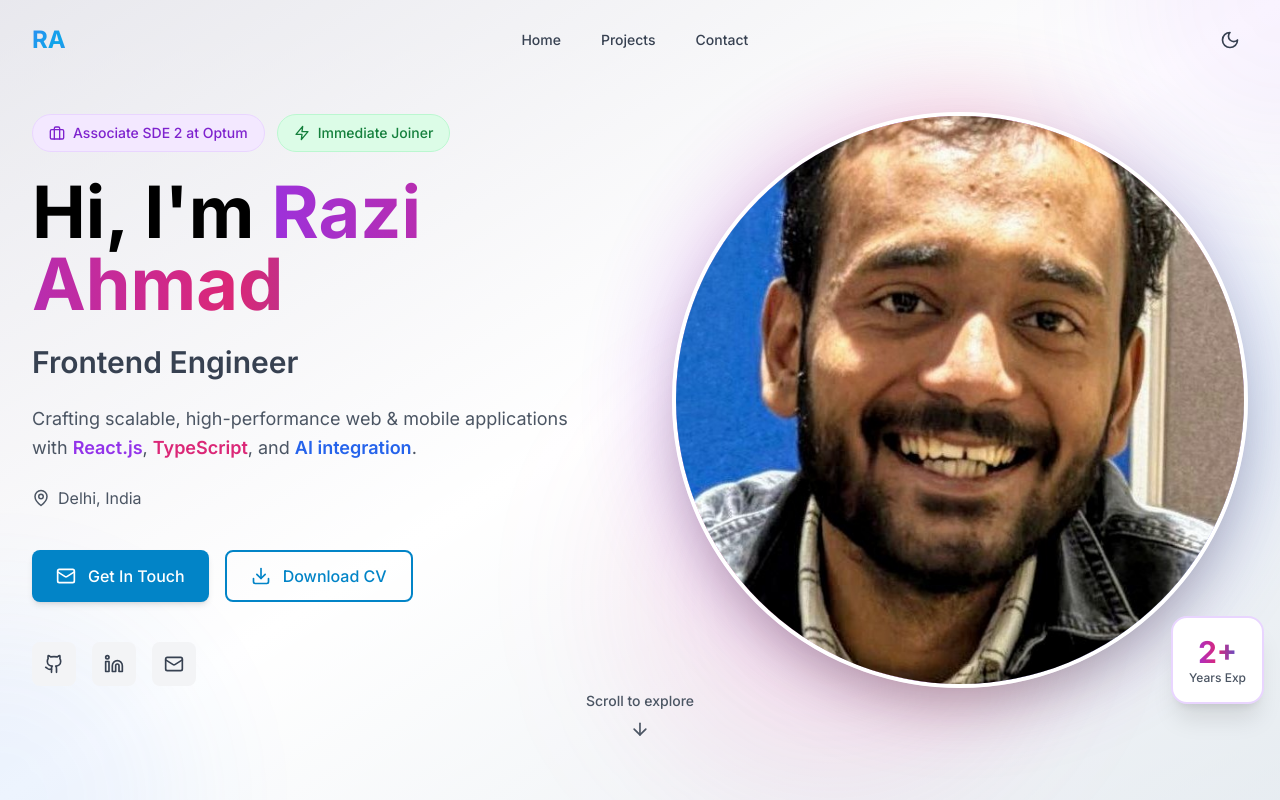
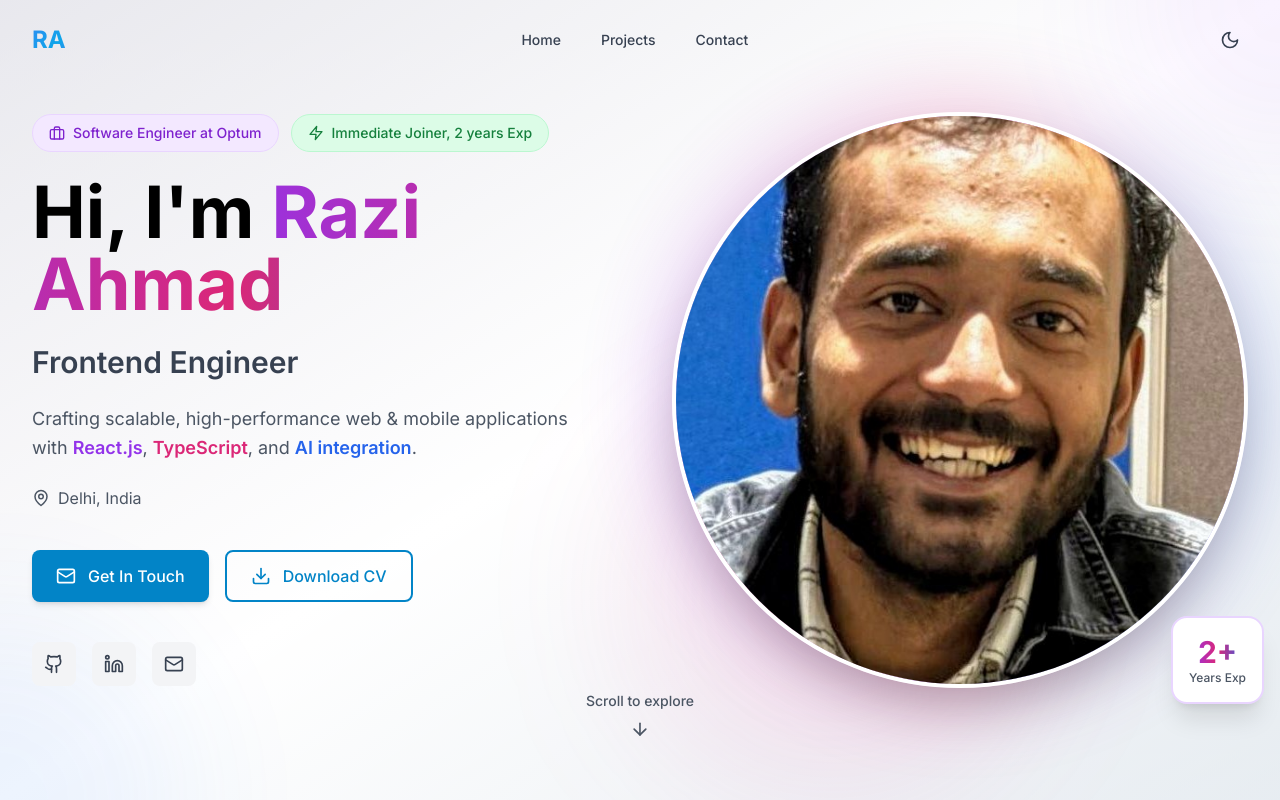
Before and after one commit to raziahmad854/razi-ahmad-portfolio, a Next.js app: page / in a window 1280 px wide. Shown: the top 800 px of the page. Built offline with nearby package versions, Linux system fonts and the light colour scheme.

Commit message:
experience

```diff
--- a/app/components/sections/Hero.tsx
+++ b/app/components/sections/Hero.tsx
@@ -62,7 +62,7 @@ const Hero = () => {
                 className="inline-flex items-center gap-2 px-4 py-2 bg-purple-100 dark:bg-purple-900/40 rounded-full text-sm font-medium text-purple-700 dark:text-purple-300 border border-purple-200 dark:border-purple-800"
               >
                 <Briefcase size={16} />
-                <span>Associate SDE 2 at Optum</span>
+                <span>Software Engineer at Optum</span>
               </motion.div>
 
               <motion.div
@@ -72,7 +72,7 @@ const Hero = () => {
                 className="inline-flex items-center gap-2 px-4 py-2 bg-green-100 dark:bg-green-900/40 rounded-full text-sm font-medium text-green-700 dark:text-green-300 border border-green-200 dark:border-green-800"
               >
                 <Zap size={16} />
-                <span>Immediate Joiner</span>
+                <span>Immediate Joiner, 2 years Exp</span>
               </motion.div>
             </div>
 
```
